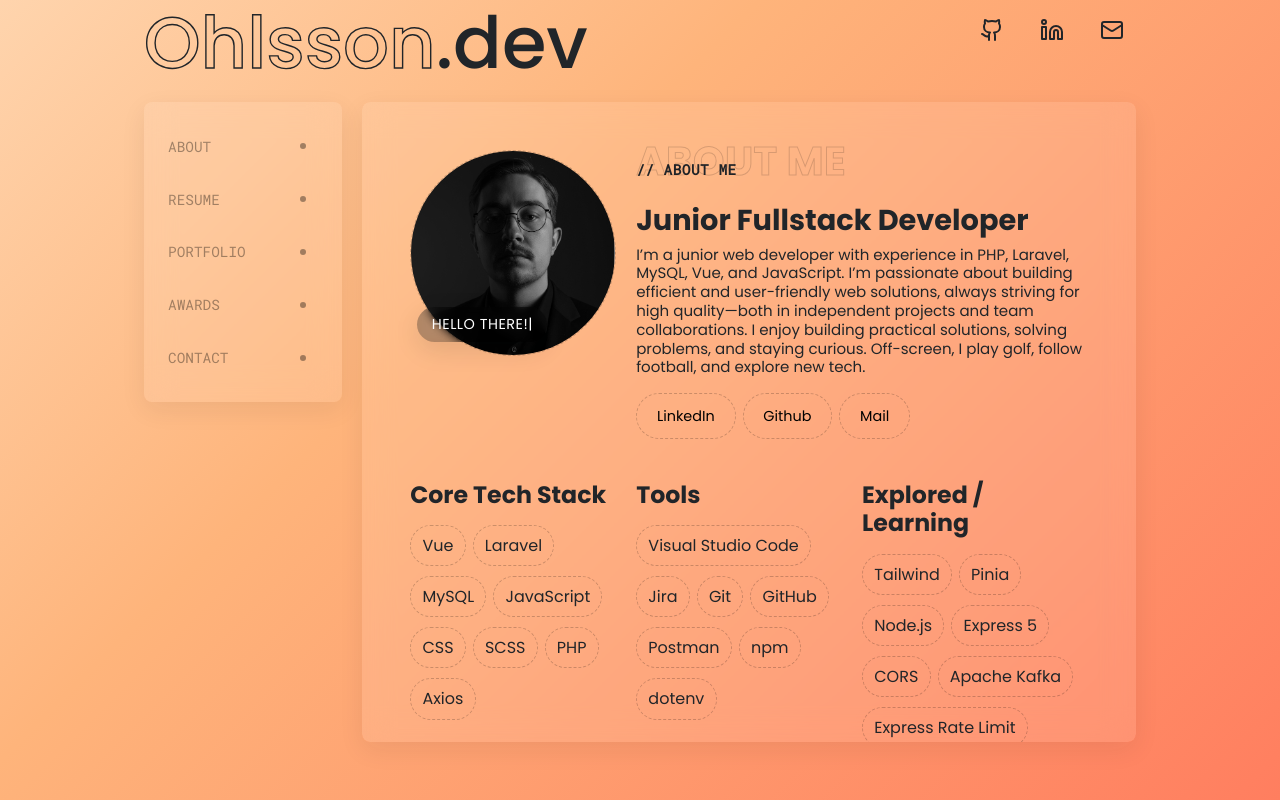
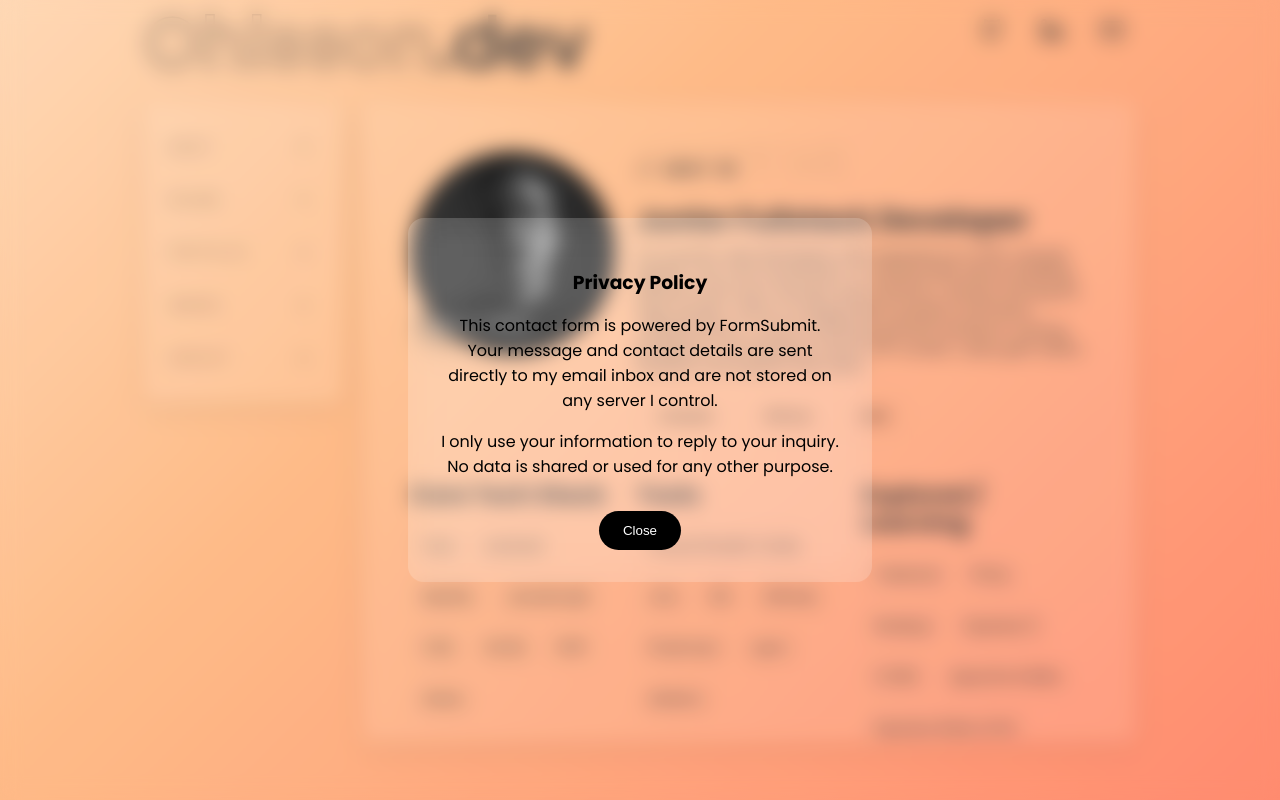
Before and after one commit to markusohlsson/portfoliov3, a Vue app: page /privacy-policy in a window 1280 px wide. Built offline with nearby package versions, Linux system fonts and the light colour scheme; the HTML template or start-up script is replaced by a standard one.

Commit message:
Added privacy policy route and component

```diff
--- a/src/App.vue
+++ b/src/App.vue
@@ -9,6 +9,7 @@ import ProjectSection from './components/ProjectSection.vue';
 import Awards from './components/Awards.vue';
 import Contact from './components/Contact.vue';
 import IntroLanding from './components/IntroLanding.vue';
+import Privacy from './components/Privacy.vue';
 
 const showIntro = ref(true);
 const router = useRouter();
@@ -95,6 +96,7 @@ onBeforeUnmount(() => {
 <template>
   <IntroLanding v-if="showIntro" @finished="handleIntroFinished" />
   <Header />
+  <Privacy />
   <div class="main-container">
     <div class="main-left">
       <Navigation :current-section="currentSection" />
--- a/src/components/Contact.vue
+++ b/src/components/Contact.vue
@@ -15,6 +15,9 @@
       <input v-model="form.subject" type="text" placeholder="Subject" required name="subject" />
       <textarea v-model="form.message" placeholder="Message" required name="message"></textarea>
 
+      <p class="privacy">By sending this message, you agree to my
+      <RouterLink to="/privacy-policy">Privacy Policy</RouterLink>.
+      I only use your information to reply to your inquiry.</p>
       <button type="submit" :disabled="loading">
         {{ loading ? 'Sending...' : 'Send Message' }}
       </button>
@@ -108,6 +111,12 @@ input:focus, textarea:focus {
 
 textarea {
   height: 250px;
+}
+.privacy {
+  font-size: 0.75rem;
+  margin-top: -1.5rem;
+  margin-bottom: 1.5rem;
+  color: rgba(0, 0, 0, 0.7);
 }
 
 .form-row {
--- /dev/null
+++ b/src/components/Privacy.vue
@@ -0,0 +1,104 @@
+    <template>
+    <Teleport to="body">
+        <transition name="fade">
+        <div v-if="visible" class="modal-backdrop" @click="close">
+            <div class="modal-content" @click.stop>
+            <h3>Privacy Policy</h3>
+            <p>
+                This contact form is powered by FormSubmit.
+                Your message and contact details are sent directly to my email inbox
+                and are not stored on any server I control.
+            </p>
+            <p>
+                I only use your information to reply to your inquiry.
+                No data is shared or used for any other purpose.
+            </p>
+            <button @click="close">Close</button>
+            </div>
+        </div>
+        </transition>
+    </Teleport>
+    </template>
+
+    <script setup>
+        import { ref, watch } from 'vue'
+        import { useRoute, useRouter } from 'vue-router'
+
+        const visible = ref(false)
+        const route = useRoute()
+        const router = useRouter()
+
+        // Track the previous route
+        const previousRoute = ref(null)
+
+        // Update previousRoute whenever the route changes
+        watch(
+        () => route.fullPath,
+        (newPath, oldPath) => {
+            previousRoute.value = oldPath
+            visible.value = newPath === '/privacy-policy'
+        },
+        { immediate: true }
+        )
+
+        function close() {
+        visible.value = false
+
+        if (route.path === '/privacy-policy') {
+            if (previousRoute.value === '/contact') {
+            router.back()
+            } else {
+            router.push('/')
+            }
+        }
+        }
+    </script>
+
+    <style scoped>
+    .modal-backdrop {
+    position: fixed;
+    inset: 0;
+    display: flex;
+    align-items: center;
+    justify-content: center;
+    background: rgba(255,255,255,0.1);
+    backdrop-filter: blur(10px);
+    -webkit-backdrop-filter: blur(10px);
+    z-index: 9999;
+    }
+
+    .modal-content {
+    background: rgba(255, 255, 255, 0.15);
+    backdrop-filter: blur(20px);
+    -webkit-backdrop-filter: blur(20px);
+    border-radius: 1rem;
+    padding: 2rem;
+    text-align: center;
+    color: #000;
+    max-width: 400px;
+    width: 90%;
+    }
+
+    .modal-content h3 {
+    margin-bottom: 0.5rem;
+    }
+
+    .modal-content button {
+    margin-top: 1rem;
+    padding: 0.75rem 1.5rem;
+    border: 0;
+    background: black;
+    color: white;
+    border-radius: 2rem;
+    cursor: pointer;
+    }
+
+    .fade-enter-active,
+    .fade-leave-active {
+    transition: opacity 0.25s ease;
+    }
+    .fade-enter-from,
+    .fade-leave-to {
+    opacity: 0;
+    }
+    </style>
--- a/src/router/index.js
+++ b/src/router/index.js
@@ -4,6 +4,7 @@ import Resume from '../components/Resume.vue';
 import ProjectSection from '../components/ProjectSection.vue';
 import Awards from '../components/Awards.vue';
 import Contact from '../components/Contact.vue';
+import Privacy from '../components/Privacy.vue';
 
 const routes = [
   { path: '/', component: AboutSection, meta: { title: 'About Me', description: 'Welcome to my developer portfolio.' } },
@@ -13,6 +14,7 @@ const routes = [
   { path: '/portfolio/:id', component: ProjectSection, meta: { title: 'Project Details', description: 'Detailed view of a specific project.' } },
   { path: '/awards', component: Awards, meta: { title: 'Awards', description: 'See the awards and recognition I’ve received.' } },
   { path: '/contact', component: Contact, meta: { title: 'Contact', description: 'Get in touch with me.' } },
+  { path: '/privacy-policy', component: Privacy, meta: { title: 'Privacy Policy', description: 'Read my privacy policy.' } },
 ];
 
 const router = createRouter({
```
